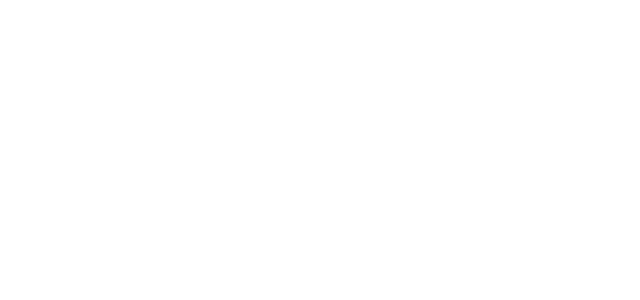
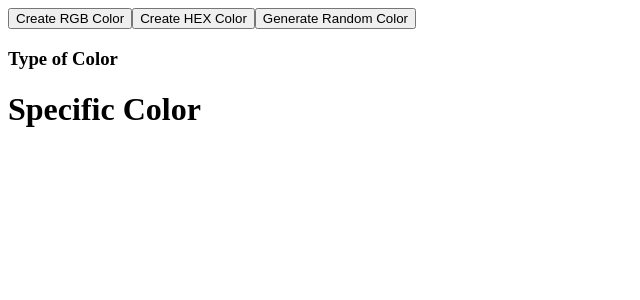
Before and after one commit to Nellie7190/mult-resource-proj, a React (Create React App) app: page /color-generator in a window 1280 px wide. Before the commit this address had no page. Shown: the top 300 px of the page, without its empty margins (0-640 px from the left). Built offline with nearby package versions, Linux system fonts and the light colour scheme.

Commit message:
rgbcolor funct working

```diff
--- a/src/App.js
+++ b/src/App.js
@@ -2,6 +2,7 @@
 import { Route, Routes, Link } from 'react-router-dom';
 import Accordion from './Components/Accordion/Accordion';
 import Directory from './Pages/Directory';
+import ColorGenerator from './Components/ColorGenerator/ColorGenerator';
 
 function App() {
   return (
@@ -9,6 +10,7 @@
       <Routes>
         <Route path='/' element={<Directory />}></Route>
         < Route path= "/accordion" element={< Accordion />} />
+        < Route path= "/color-generator" element={< ColorGenerator />} />
       </Routes>
     </>
   );
--- /dev/null
+++ b/src/Components/ColorGenerator/ColorGenerator.jsx
@@ -0,0 +1,40 @@
+import React, { useState } from 'react'
+
+const ColorGenerator = () => {
+    const [ color, setColor ] = useState(null)
+
+    function getrandomColor() {
+        return
+    }
+
+    function rgbColor() {
+        let x = Math.floor(Math.random() * 256)
+        let y = Math.floor(Math.random() * 256)
+        let z = Math.floor(Math.random() * 256)
+        let bgColor = `rgb(${x}, ${y}, ${z})`
+        console.log(bgColor)
+        document.body.style.backgroundColor = bgColor;
+        document.querySelector('h3').textContent = "RGB Color"
+        document.querySelector('h1').textContent = bgColor
+    }
+
+    function hexColor() {
+        alert('hex clicked!')
+    }
+
+    function randomColor() {
+        alert('random color clicked!')
+    }
+
+  return (
+    <>
+        <button onClick={rgbColor}>Create RGB Color</button>
+        <button onClick={hexColor}> Create HEX Color</button>
+        <button onClick={randomColor}>Generate Random Color</button>
+        <h3>Type of Color</h3>
+        <h1>Specific Color</h1>
+    </>
+  )
+}
+
+export default ColorGenerator
--- a/src/Pages/Directory.jsx
+++ b/src/Pages/Directory.jsx
@@ -13,6 +13,9 @@
             <li>
                 <Link to="/accordion">Accordion</Link>
             </li>
+            <li>
+                <Link to="/color-generator">Color Generator</Link>
+            </li>
       </ul>
     </>
   )
```
